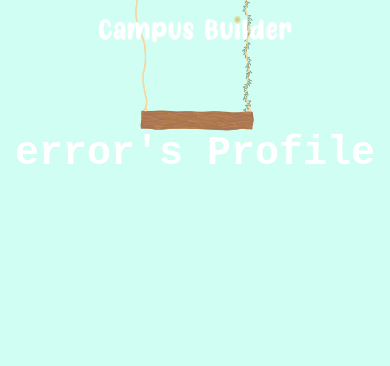
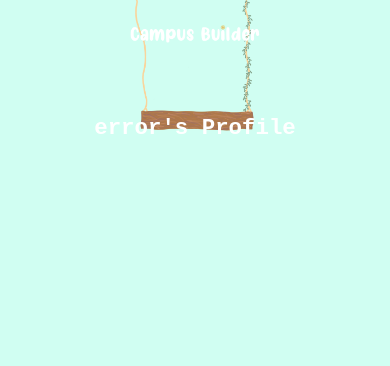
Before and after one commit to KeanDelly/GrowExplore, a Django app: page /main/profile/ in a window 390 px wide. Shown: the part 54-420 px from the top of the page. Run offline with Django 4.2, Linux system fonts and the light colour scheme.

Commit message:
Making adjustments to allow for mobile use

```diff
--- a/worldBuilder/static/styles.css
+++ b/worldBuilder/static/styles.css
@@ -1,9 +1,10 @@
 h1 {
     margin: auto;
-    top: 185px;
+    top: 20%;
     left: 0;
     right: 0;
     text-align: center;
+    display: block;
     z-index: 1;
     position: absolute;
 }
@@ -45,14 +46,14 @@ body {
   text-align: center;
   font-family: 'Courier New';
   color: white;
-  font-size: 20px;
+  font-size: 70%;
 }
 
 .parent {
     position: relative;
     top: 15px;
     left: auto;
-    width: 35%;
+    width: 50%;
     margin-left: auto;
     margin-right:auto;
     background-color: #d0fef2;
@@ -84,13 +85,12 @@ body {
     position: absolute;
     left: 0;
     right: 0;
-    top: 70px;
     text-align: center;
     display: block;
     margin-left: auto;
     margin-right: auto;
-    width: 50%;
-    margin-top: 0px;
+    width: 70%;
+    margin-top: 10px;
     z-index: 1;
 }
 
@@ -101,7 +101,7 @@ body {
     margin-left: auto;
     margin-right: auto;
     width:15%;
-    margin-top: 30px;
+    margin-top: 40px;
 }
 .shelf{
     display: block;
@@ -115,11 +115,13 @@ body {
 
 .login {
     display: block;
-    position: relative;
+     left: 0;
+     right: 0;
     margin-left: auto;
     margin-right: auto;
+    position: absolute;
     width:20%;
-    margin-top: 30px;
+    margin-top: 100px;
 }
 
 .button {
--- a/worldBuilder/templates/homepage.html
+++ b/worldBuilder/templates/homepage.html
@@ -9,9 +9,9 @@
 </head>
 <body>
 
-<div class = "parent">
-    <img src="{% static 'campus_logo_white.png' %}" alt="Logo" class = image3>
-</div>
+
+<img src="{% static 'campus_logo_white.png' %}" alt="Logo" class = image3>
+
 
 <img src="{% static 'log.png' %}" onclick="window.location.href='http://127.0.0.1:8000/login/'" alt="Log In" class="login">
 
--- a/worldBuilder/templates/profile.html
+++ b/worldBuilder/templates/profile.html
@@ -14,8 +14,9 @@
     <li><a>{{ user_name }}</a></li>
     <li><a href="http://127.0.0.1:8000/">Logout </a></li>
 </ul>
-
+<div class="parent">
     <img src="{% static 'campus_logo_white.png' %}" alt="Logo" class = image3>
+</div>
 
 <div class="header">
 <h1>{{ user_name }}'s Profile </h1>
```
Also changed, not shown: worldBuilder/db.sqlite3.
